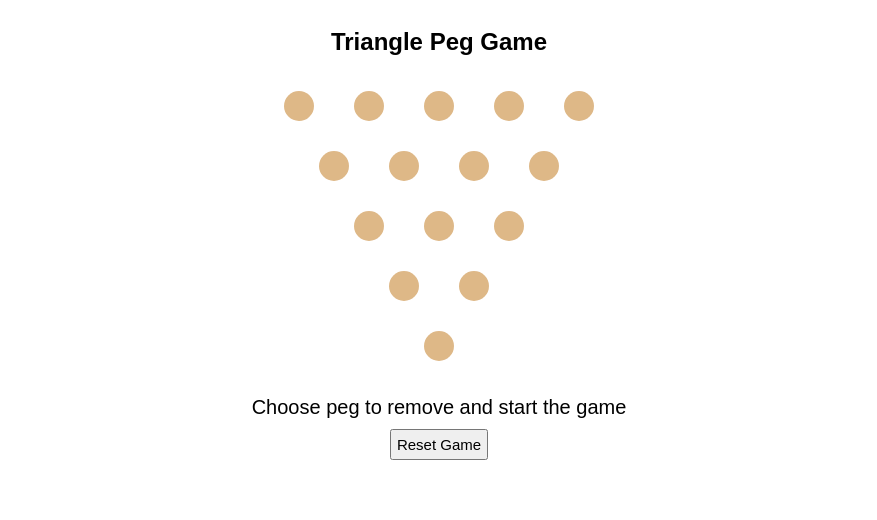
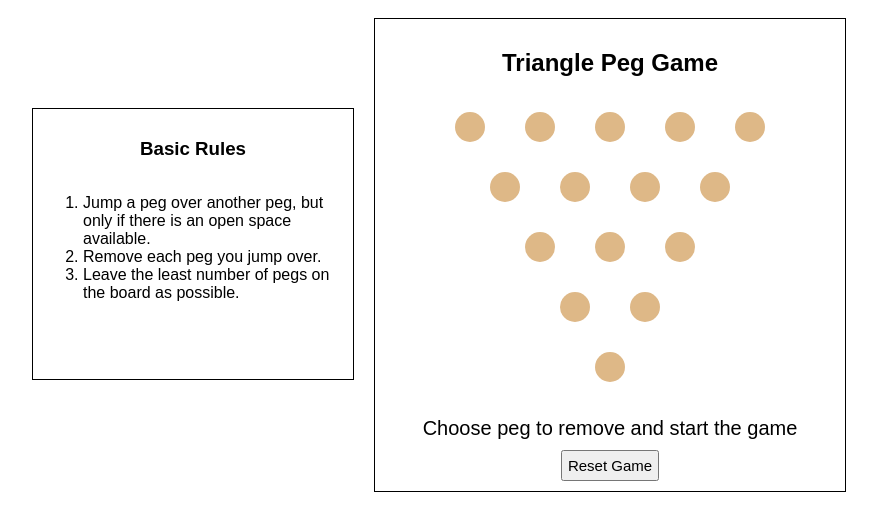
Before and after one commit to ray0h/peg-game, a website with bundled scripts: page index.html in a window 1280 px wide. Shown: the whole page, without its empty margins (201-1078 px from the left). Built offline with nearby package versions, Linux system fonts and the light colour scheme.

Commit message:
added container showing rules; some styling and minor instruction message logic revision

```diff
--- a/board.js
+++ b/board.js
@@ -64,7 +64,7 @@ class Board {
 
   movePeg = (start, final) => {
     let move = this.moves[parseInt(start)].filter(pair => pair[1] == final)[0]
-    let adj = move[0]
+    let adj = move[0];
     let end = document.getElementById(final);
     this.emptyPeg(start);
     this.emptyPeg(adj);
@@ -87,9 +87,14 @@ class Board {
   };
 
   boardFull = () => {
-    let empties = [...document.getElementsByClassName('empty')]
+    let empties = [...document.getElementsByClassName('empty')];
     return empties.length == 0;
   };
+
+  pegCount = () => {
+    let empties = [...document.getElementsByClassName('empty')];
+    return (15 - empties.length);
+  }
 };
 
 export default Board;
--- a/index.html
+++ b/index.html
@@ -10,7 +10,14 @@
 <body>
   <script type="module" src="index.js"></script>
   <div class="container">
-    <div id="comments"></div>
+    <div id="comments">
+      <h3>Basic Rules</h3>
+      <ol>
+        <li>Jump a peg over another peg, but only if there is an open space available.</li>
+        <li>Remove each peg you jump over.</li>
+        <li>Leave the least number of pegs on the board as possible.</li>
+      </ol>
+    </div>
     <div id="game">
       <h2 id="title">Triangle Peg Game</h2>
       <div id="board">
--- a/index.js
+++ b/index.js
@@ -30,7 +30,8 @@ const game = (e) => {
 
   // check current status of board
   if (!board.movesLeft() && !board.boardFull()) {
-    createMessage('Game Over');
+    let pegCount = board.pegCount();
+    createMessage(`Game Over, ${pegCount} ${pegCount == 1 ? 'peg' : 'pegs'} left`);
     button.textContent = 'New Game';
   };
 };
--- a/instructions.js
+++ b/instructions.js
@@ -5,10 +5,11 @@ export const createMessage = (msg='') => {
 
 export const resetBoard = () => {
   for (let i=0; i<15; i++) {
-    let peg = document.getElementById(String(i))
+    let peg = document.getElementById(String(i));
     peg.classList.remove('empty');
     peg.classList.remove('chosen');
-    let button = document.getElementById('reset')
+    let button = document.getElementById('reset');
     button.textContent = "Reset Game"
+    createMessage('Choose peg to remove and start the game');
   };
 }
--- a/style.css
+++ b/style.css
@@ -3,8 +3,25 @@ body {
 }
 
 #title{
-  /* background-color:gray; */
   text-align: center;
+}
+
+#comments {
+  display: flex;
+  flex-direction: column;
+  align-items: center;
+  width: 300px;
+  height: 250px;
+  padding: 10px;
+  margin: 100px 10px;
+  border: black 1px solid;
+}
+
+#game {
+  border: black 1px solid;
+  margin: 10px;
+  padding: 10px;
+  width: 450px;
 }
 
 #board {
```
Also changed, not shown: __tests__/boardTests.js (renamed from __tests__/moveTests.js, +7 -3 lines), __tests__/instructionTests.js (+1 -0 lines).
